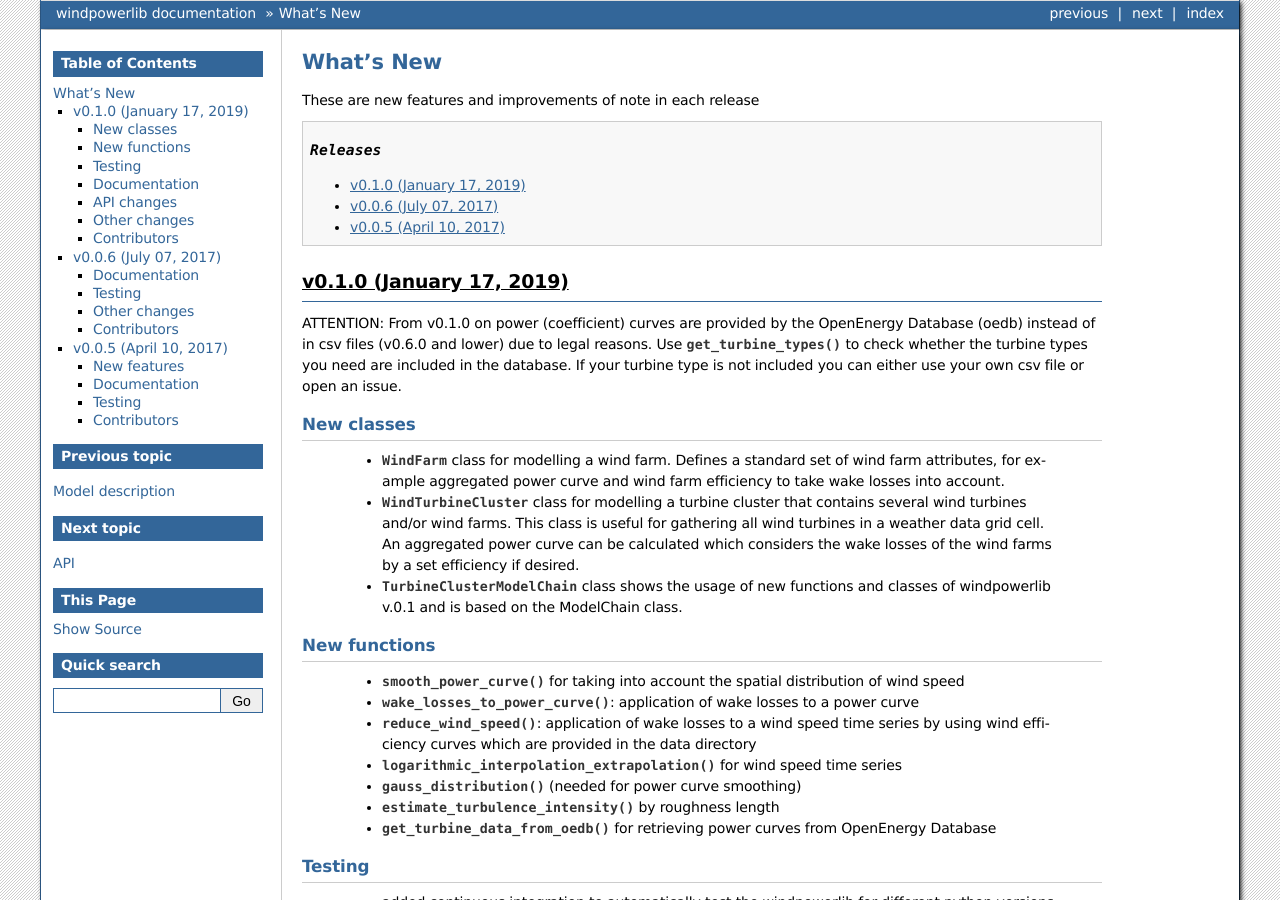
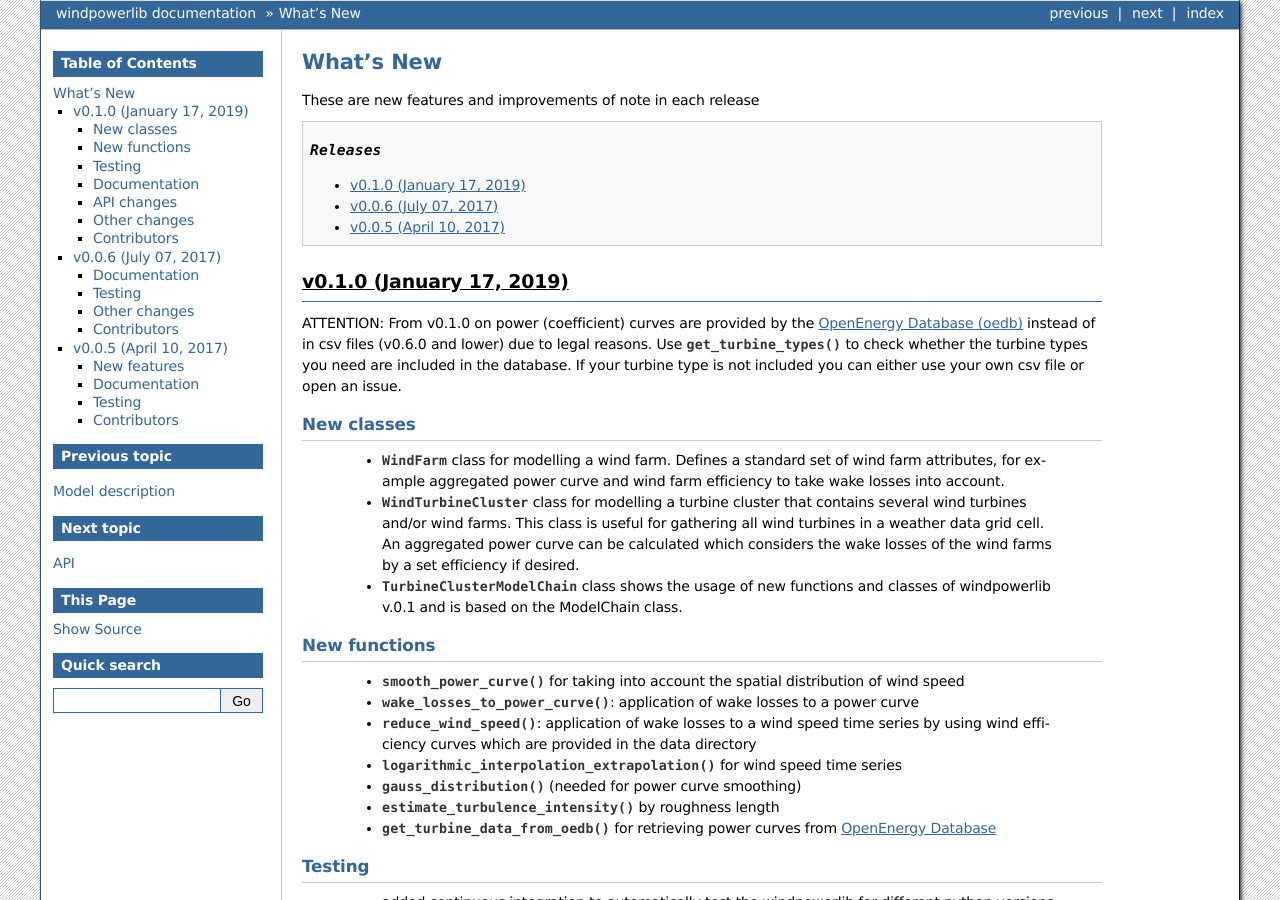
Before and after one commit to wind-python/windpowerlib, a Sphinx documentation site: the page built from doc/whats_new.rst, in a window 1280 px wide and 900 px high. Built offline with Sphinx 7.4.7, drawn with Linux system fonts in a browser that asks for light colours; formulas are drawn with MathJax 3; some of the changed lines change nothing that is shown.

Commit message:
Bug fix and add links

```diff
--- a/doc/whatsnew/v0-1-0.txt
+++ b/doc/whatsnew/v0-1-0.txt
@@ -1,7 +1,8 @@
 v0.1.0 (January 17, 2019)
 ++++++++++++++++++++++++++++++++++
 
-ATTENTION: From v0.1.0 on power (coefficient) curves are provided by the OpenEnergy Database (oedb) instead of in csv files (v0.6.0 and lower) due to legal reasons.
+ATTENTION: From v0.1.0 on power (coefficient) curves are provided by the `OpenEnergy Database (oedb) <https://openenergy-platform.org/dataedit/>`_
+instead of in csv files (v0.6.0 and lower) due to legal reasons.
 Use :py:func:`~windpowerlib.wind_turbine.get_turbine_types` to check whether the turbine types you need are included in the database.
 If your turbine type is not included you can either use your own csv file or open an issue.
 
@@ -21,7 +22,7 @@ New functions
  * :py:func:`~windpowerlib.tools.logarithmic_interpolation_extrapolation` for wind speed time series
  * :py:func:`~windpowerlib.tools.gauss_distribution` (needed for power curve smoothing)
  * :py:func:`~windpowerlib.tools.estimate_turbulence_intensity` by roughness length
- * :py:func:`~windpowerlib.wind_turbine.get_turbine_data_from_oedb` for retrieving power curves from OpenEnergy Database
+ * :py:func:`~windpowerlib.wind_turbine.get_turbine_data_from_oedb` for retrieving power curves from `OpenEnergy Database <https://openenergy-platform.org/dataedit/>`_
 
 
 Testing
```
